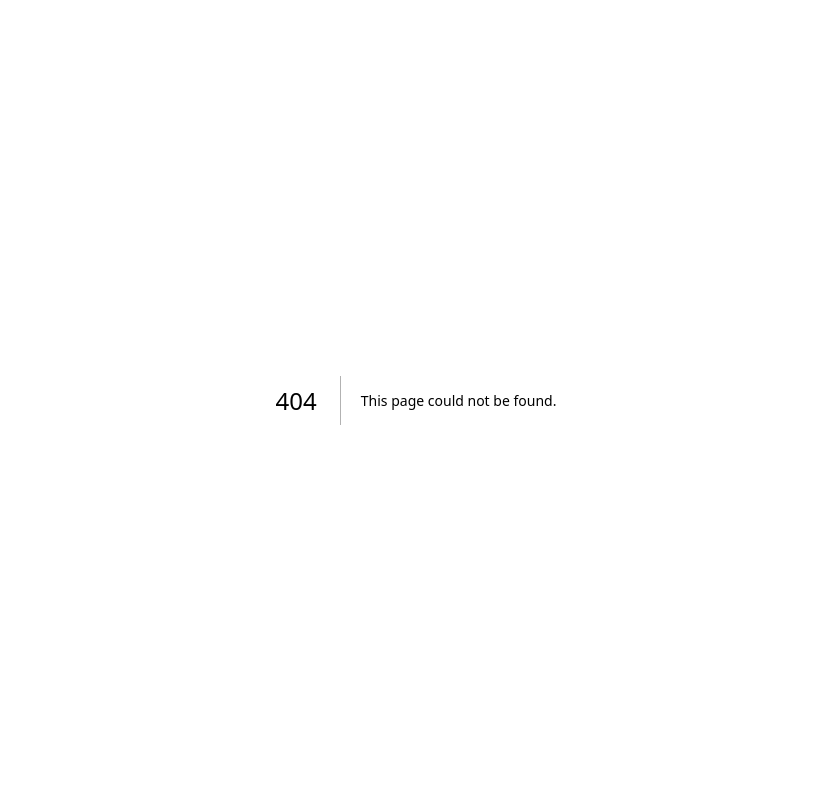
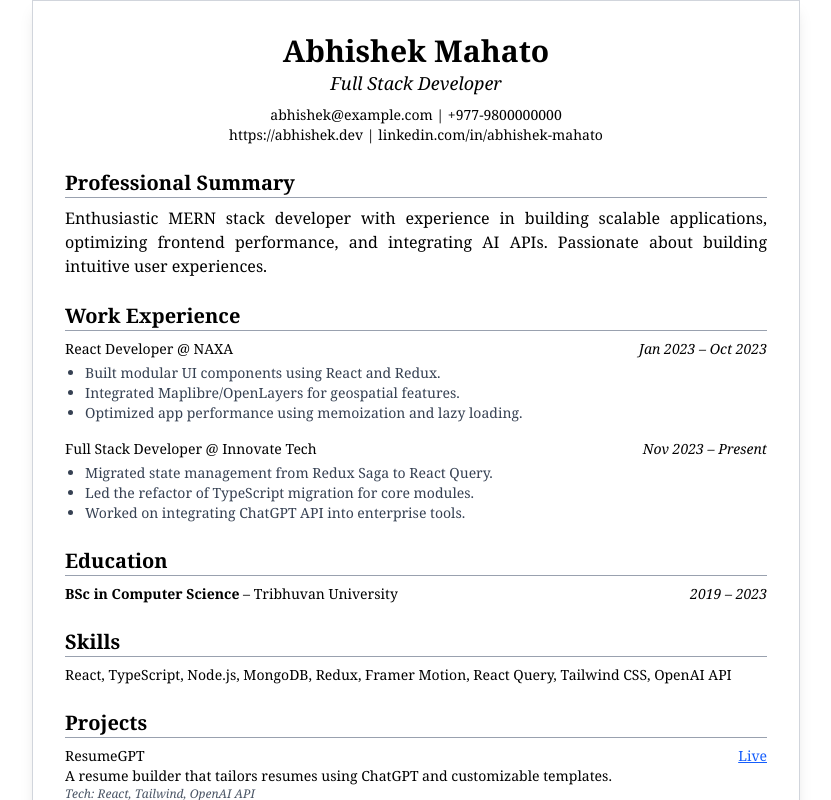
Before and after one commit to abhishek-mahato0/resume-builder, a Next.js app: page /dashboard in a window 1280 px wide. Before the commit this address had no page. Shown: the top 800 px of the page, without its empty margins (224-1055 px from the left). Built offline with nearby package versions, Linux system fonts and the light colour scheme.

Commit message:
feat: add classic template and sample data

```diff
--- /dev/null
+++ b/src/app/dashboard/page.tsx
@@ -0,0 +1,13 @@
+import Classic from "@/components/template/Classic/page";
+import { sampleData } from "@/components/template/data";
+import React from "react";
+
+const page = () => {
+  return (
+    <div>
+      <Classic data={sampleData} />
+    </div>
+  );
+};
+
+export default page;
--- /dev/null
+++ b/src/app/login/page.tsx
@@ -0,0 +1,9 @@
+import React from 'react'
+
+const page = () => {
+  return (
+    <div>page</div>
+  )
+}
+
+export default page
--- /dev/null
+++ b/src/app/register/page.tsx
@@ -0,0 +1,9 @@
+import React from 'react'
+
+const page = () => {
+  return (
+    <div>page</div>
+  )
+}
+
+export default page
--- /dev/null
+++ b/src/components/template/Classic/page.tsx
@@ -0,0 +1,116 @@
+import React from "react";
+import { ResumeData } from "../types";
+
+// resumeData.ts
+
+const Classic = ({ data }: { data: ResumeData }) => {
+  return (
+    <div className="max-w-3xl mx-auto bg-white text-black font-serif p-8 shadow-lg border border-gray-300 space-y-6">
+      {/* Header */}
+      <header className="text-center">
+        <h1 className="text-3xl font-bold">{data.name}</h1>
+        <p className="text-lg italic">{data.title}</p>
+        <div className="text-sm mt-2">
+          <p>
+            {data.contact.email} | {data.contact.phone}
+          </p>
+          <p>
+            {data.contact.website} | {data.contact.linkedin}
+          </p>
+        </div>
+      </header>
+
+      {/* Summary */}
+      <section>
+        <h2 className="text-xl font-semibold border-b border-gray-400 mb-2">
+          Professional Summary
+        </h2>
+        <p className="text-justify">{data.summary}</p>
+      </section>
+
+      {/* Experience */}
+      <section>
+        <h2 className="text-xl font-semibold border-b border-gray-400 mb-2">
+          Work Experience
+        </h2>
+        {data.experience.map((exp, idx) => (
+          <div key={idx} className="mb-4">
+            <div className="flex justify-between text-sm font-medium">
+              <span>
+                {exp.role} @ {exp.company}
+              </span>
+              <span className="italic">
+                {exp.startDate} – {exp.endDate}
+              </span>
+            </div>
+            <ul className="list-disc ml-5 mt-1 text-sm text-gray-700">
+              {exp.description.map((d, i) => (
+                <li key={i}>{d}</li>
+              ))}
+            </ul>
+          </div>
+        ))}
+      </section>
+
+      {/* Education */}
+      <section>
+        <h2 className="text-xl font-semibold border-b border-gray-400 mb-2">
+          Education
+        </h2>
+        {data.education.map((edu, idx) => (
+          <div
+            key={idx}
+            className="text-sm mb-2 w-full flex align-items-center justify-between"
+          >
+            <span>
+              <strong>{edu.degree}</strong> – {edu.school}
+            </span>
+            <span className="italic">
+              {edu.startDate} – {edu.endDate}
+            </span>
+          </div>
+        ))}
+      </section>
+
+      {/* Skills */}
+      <section>
+        <h2 className="text-xl font-semibold border-b border-gray-400 mb-2">
+          Skills
+        </h2>
+        <p className="text-sm">{data.skills.join(", ")}</p>
+      </section>
+
+      {/* Projects */}
+      {data && data?.projects && data?.projects?.length > 0 && (
+        <section>
+          <h2 className="text-xl font-semibold border-b border-gray-400 mb-2">
+            Projects
+          </h2>
+          {data?.projects.map((proj, i) => (
+            <div key={i} className="mb-2">
+              <div className="flex justify-between text-sm font-medium">
+                <span>{proj.name}</span>
+                {proj.live && (
+                  <a
+                    href={proj.live}
+                    className="text-blue-600 underline ml-2"
+                    target="_blank"
+                    rel="noopener noreferrer"
+                  >
+                    Live
+                  </a>
+                )}
+              </div>
+              <p className="text-sm">{proj.description}</p>
+              <p className="text-xs italic text-gray-600">
+                Tech: {proj.tech.join(", ")}
+              </p>
+            </div>
+          ))}
+        </section>
+      )}
+    </div>
+  );
+};
+
+export default Classic;
--- /dev/null
+++ b/src/components/template/data.ts
@@ -0,0 +1,86 @@
+import { ResumeData } from "./types";
+
+export const sampleData: ResumeData = {
+    name: "Abhishek Mahato",
+    title: "Full Stack Developer",
+    summary: `Enthusiastic MERN stack developer with experience in building scalable applications, optimizing frontend performance, and integrating AI APIs. Passionate about building intuitive user experiences.`,
+
+    contact: {
+      email: "abhishek@example.com",
+      phone: "+977-9800000000",
+      website: "https://abhishek.dev",
+      linkedin: "linkedin.com/in/abhishek-mahato",
+      github: "github.com/aa",
+    },
+
+    experience: [
+      {
+        company: "NAXA",
+        role: "React Developer",
+        startDate: "Jan 2023",
+        endDate: "Oct 2023",
+        description: [
+          "Built modular UI components using React and Redux.",
+          "Integrated Maplibre/OpenLayers for geospatial features.",
+          "Optimized app performance using memoization and lazy loading.",
+        ],
+      },
+      {
+        company: "Innovate Tech",
+        role: "Full Stack Developer",
+        startDate: "Nov 2023",
+        endDate: "Present",
+        description: [
+          "Migrated state management from Redux Saga to React Query.",
+          "Led the refactor of TypeScript migration for core modules.",
+          "Worked on integrating ChatGPT API into enterprise tools.",
+        ],
+      },
+    ],
+
+    education: [
+      {
+        school: "Tribhuvan University",
+        degree: "BSc in Computer Science",
+        startDate: "2019",
+        endDate: "2023",
+      },
+    ],
+
+    skills: [
+      "React",
+      "TypeScript",
+      "Node.js",
+      "MongoDB",
+      "Redux",
+      "Framer Motion",
+      "React Query",
+      "Tailwind CSS",
+      "OpenAI API",
+    ],
+
+    projects: [
+      {
+        name: "ResumeGPT",
+        description:
+          "A resume builder that tailors resumes using ChatGPT and customizable templates.",
+        tech: ["React", "Tailwind", "OpenAI API"],
+        live: "https://resume-builder.dev",
+        code: "https://resumr/dd",
+      },
+      {
+        name: "GeoDashboard",
+        description:
+          "A real-time dashboard visualizing geospatial data with MapLibre and custom charts.",
+        tech: ["React", "MapLibre", "TypeScript"],
+        live: "https://resume-builder.dev",
+        code: "https://resumr/dd",
+      },
+      {
+        name: "My Second Teacher Clone",
+        description:
+          "A learning platform clone with scribble, video notes, and resources system.",
+        tech: ["React", "Redux", "Node.js"],
+      },
+    ],
+  };
--- /dev/null
+++ b/src/components/template/types.ts
@@ -0,0 +1,34 @@
+export interface ResumeData {
+    name: string;
+    title: string;
+    summary: string;
+    contact: {
+      email: string;
+      phone?: string;
+      website?: string;
+      linkedin?: string;
+      github?: string;
+    };
+    experience: {
+      company: string;
+      role: string;
+      startDate: string;
+      endDate: string;
+      description: string[];
+    }[];
+    education: {
+      school: string;
+      degree: string;
+      startDate: string;
+      endDate: string;
+    }[];
+    skills: string[];
+
+    projects?: {
+      name: string;
+      description: string;
+      tech: string[];
+      live?: string;
+      code?: string;
+    }[];
+  }
--- /dev/null
+++ b/src/utils/index.ts
@@ -0,0 +1,6 @@
+export const getTitle = (key: string) => {
+  const texts = key.split("-");
+  return texts
+    .map((word) => word.charAt(0).toUpperCase() + word.slice(1))
+    .join(" ");
+};
```
